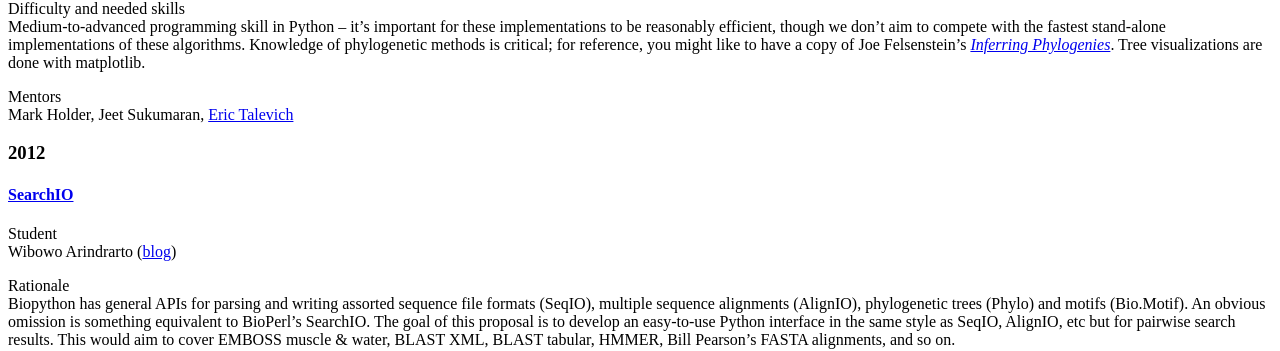
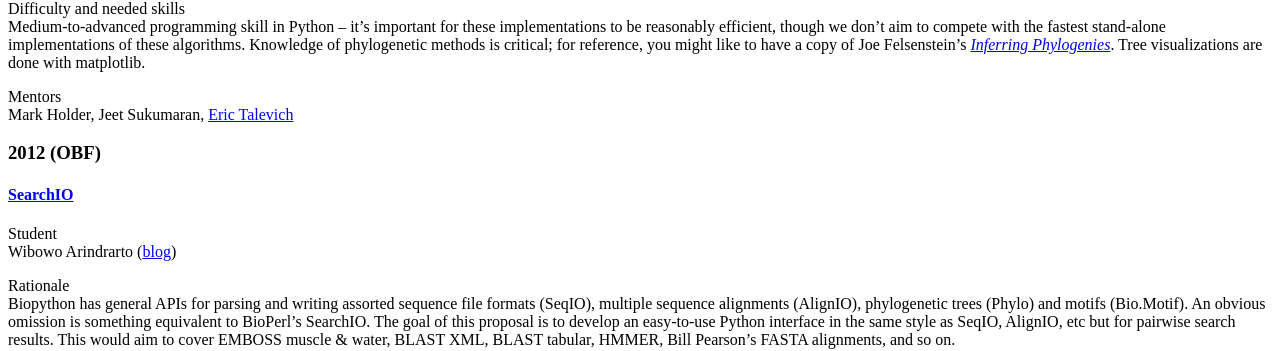
Before and after one commit to biopython/biopython.github.io, a Jekyll site: the page built from wiki/Google_Summer_of_Code.md, in a window 1280 px wide and 900 px high, scrolled down 2252 px. Shown: the part 118-469 px from the top of the window. Built offline with Jekyll 4.4.1, drawn with Linux system fonts in a browser that asks for light colours.

Commit message:
/* 2012 */

```diff
--- a/wiki/Google_Summer_of_Code.md
+++ b/wiki/Google_Summer_of_Code.md
@@ -214,7 +214,7 @@ Tree visualizations are done with matplotlib.
 Mentors
 Mark Holder, Jeet Sukumaran, [Eric Talevich](http://etal.myweb.uga.edu/)
 
-### 2012
+### 2012 (OBF)
 
 #### [SearchIO](http://biopython.org/wiki/SearchIO)
 
```
Also changed, not shown: 1 other file.
